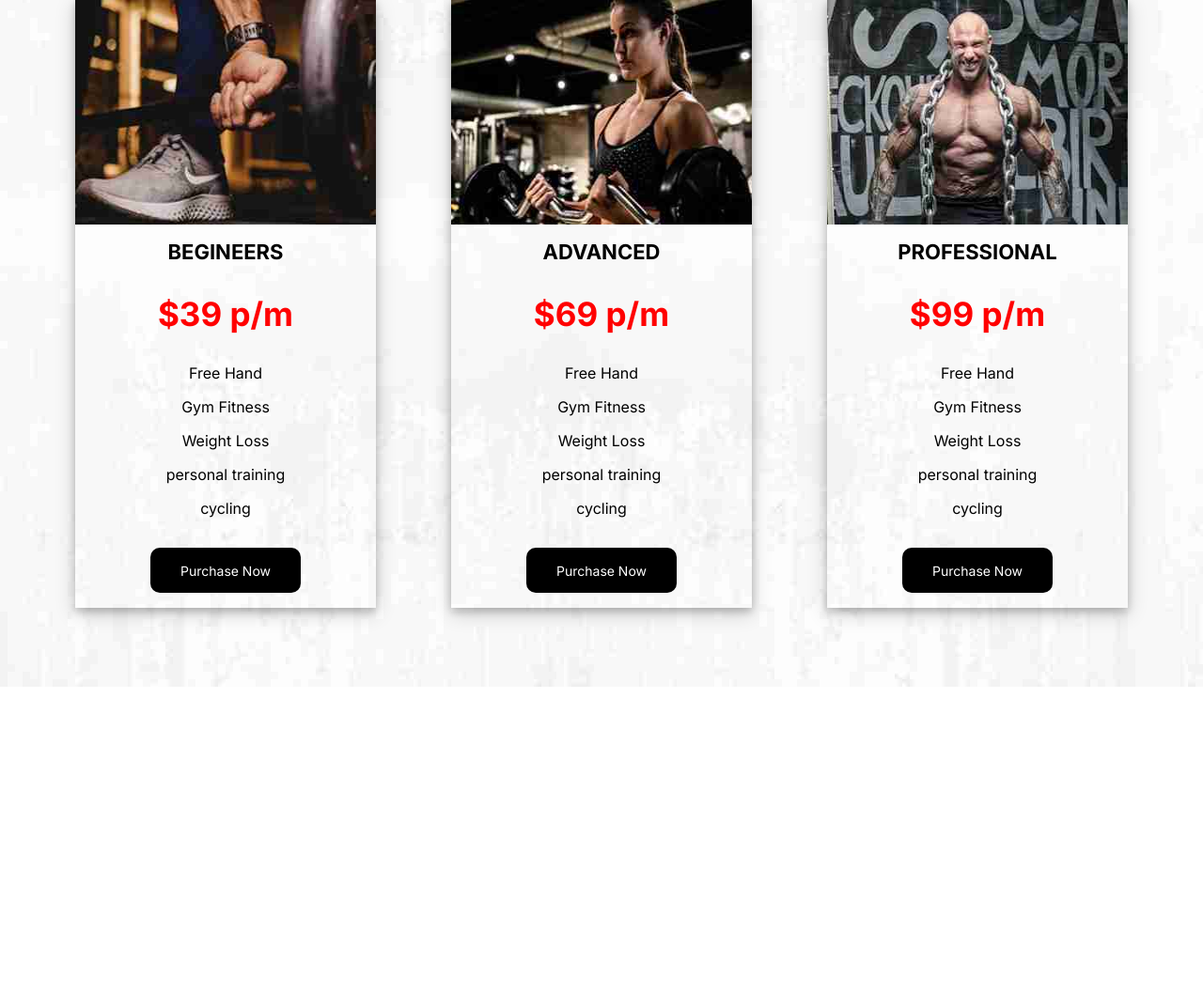
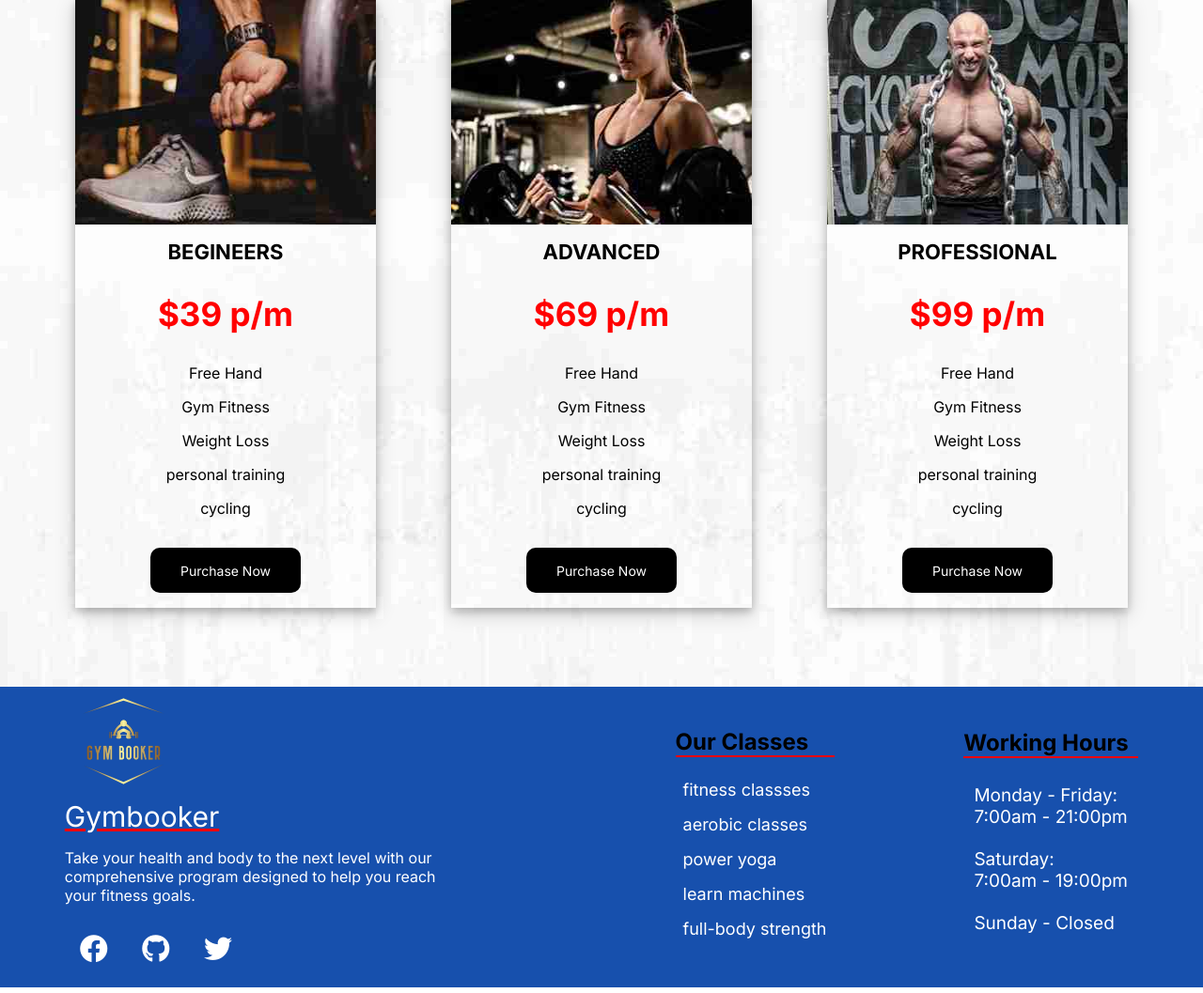
Before and after one commit to SshAayush/GYMBooker, a Django app: page / in a window 1280 px wide. Shown: the part 3916-4973 px from the top of the page at 94% size. Before the commit the page ends 4647 px from the top, so only its background shows below. Run offline with Django 4.2, Linux system fonts and the light colour scheme.

Commit message:
footer section color change required

```diff
--- a/static/css/landingpage.css
+++ b/static/css/landingpage.css
@@ -537,3 +537,63 @@
   cursor: pointer;
   background-color: red;
 }
+
+/* footer section */
+.footer-section {
+  max-width: 100vw;
+  max-height: 40vh;
+  display: flex;
+  justify-content: space-around;
+  align-items: center;
+  background-color: #1750ad;
+}
+.site-details {
+  width: 40%;
+}
+.site-name {
+  font-size: 30px;
+  font-weight: 300;
+  text-decoration: underline solid red;
+  color: #fff;
+}
+.description {
+  margin-top: 1rem;
+  width: 25rem;
+  font-size: 16px;
+  color: #fff;
+}
+.fa-brands {
+  margin: 1rem 0 1rem 0;
+  font-size: 30px;
+  padding: 1rem;
+  color: #fff;
+}
+.link-header {
+  margin-bottom: 1rem;
+  border-bottom: 2px solid red;
+  text-transform: capitalize;
+}
+.classes-links ul li {
+  list-style: none;
+  padding: 0.5rem;
+}
+.classes-links ul li a {
+  text-decoration: none;
+  color: white;
+  transition: ease-in-out 0.3s;
+  font-size: 18px;
+}
+
+.classes-links ul li a:hover {
+  color: red;
+}
+.hours {
+  margin-bottom: 1rem;
+  border-bottom: 2px solid red;
+  text-transform: capitalize;
+}
+.time {
+  padding: 0.7rem;
+  font-size: 19px;
+  color: #fff;
+}
--- a/templates/landingpage.html
+++ b/templates/landingpage.html
@@ -304,6 +304,54 @@
       </div>
     </section>
 
+    <!-- footer section -->
+
+    <footer>
+      <section class="footer-section">
+        <div class="site-details">
+          <div class="logo">
+            <img
+              class="hero-img"
+              src="{% static '/image/logo.png' %}"
+              alt="img-1"
+            />
+            <h2 class="site-name">Gymbooker</h2>
+          </div>
+          <p class="description">
+            Take your health and body to the next level with our comprehensive
+            program designed to help you reach your fitness goals.
+          </p>
+          <div class="find-us">
+            <a href=""><i class="fa-brands fa-facebook"></i></a>
+            <a href=""><i class="fa-brands fa-github"></i></a>
+            <a href=""><i class="fa-brands fa-twitter"></i></a>
+          </div>
+        </div>
+        <div class="classes-links">
+          <h2 class="link-header">our classes</h2>
+          <ul>
+            <li><a href="">fitness classses</a></li>
+            <li><a href="">aerobic classes</a></li>
+            <li><a href="">power yoga</a></li>
+            <li><a href="">learn machines</a></li>
+            <li><a href="">full-body strength</a></li>
+          </ul>
+        </div>
+        <div class="working-hour">
+          <h2 class="hours">working hours</h2>
+          <p class="time m-f">
+            Monday - Friday: <br />
+            7:00am - 21:00pm
+          </p>
+          <p class="time sat">
+            Saturday: <br />
+            7:00am - 19:00pm
+          </p>
+          <p class="time sun">Sunday - Closed</p>
+        </div>
+      </section>
+    </footer>
+
     <script src="/static/js/landingpage.js" async defer></script>
   </body>
 </html>
```
